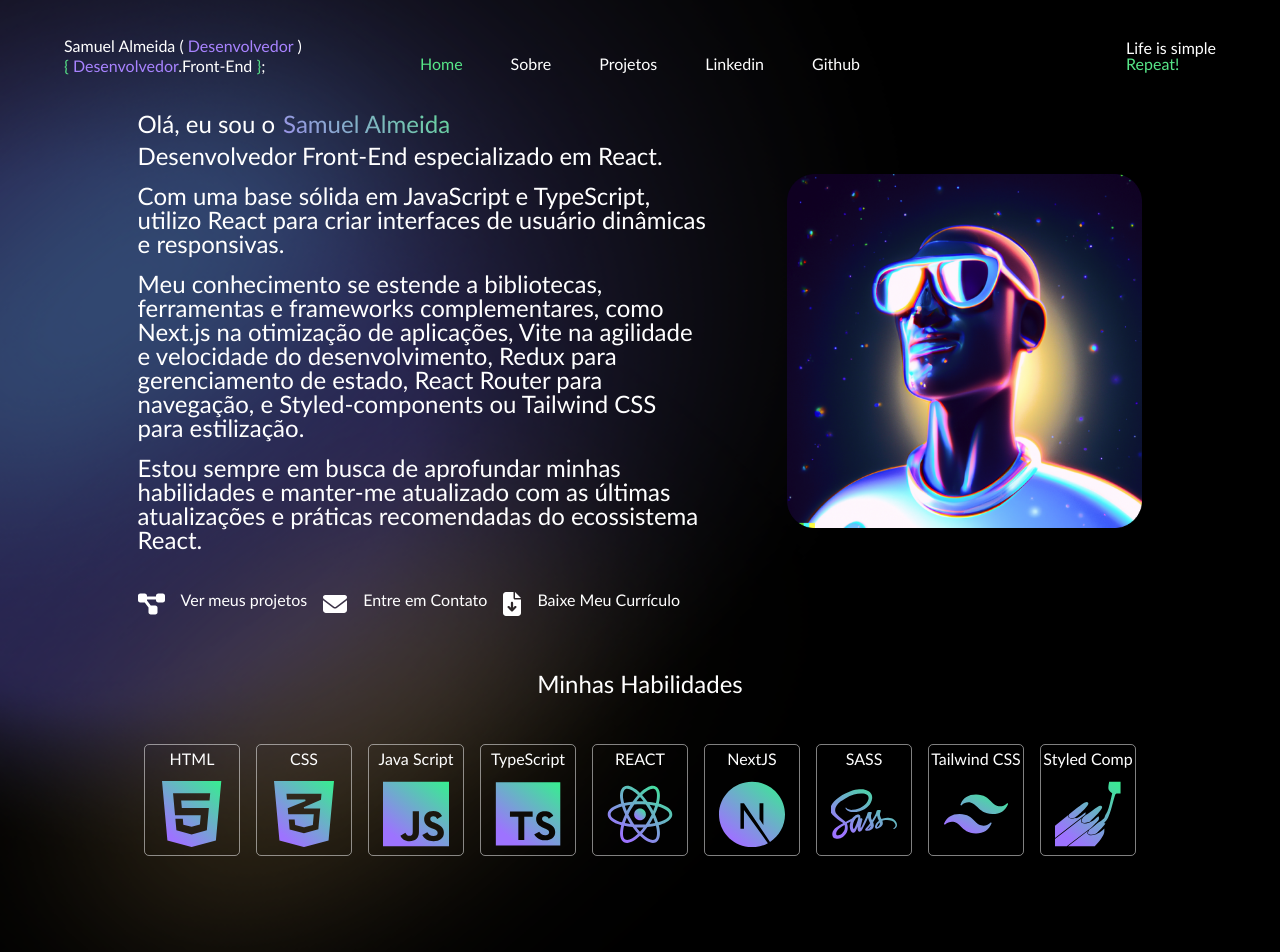
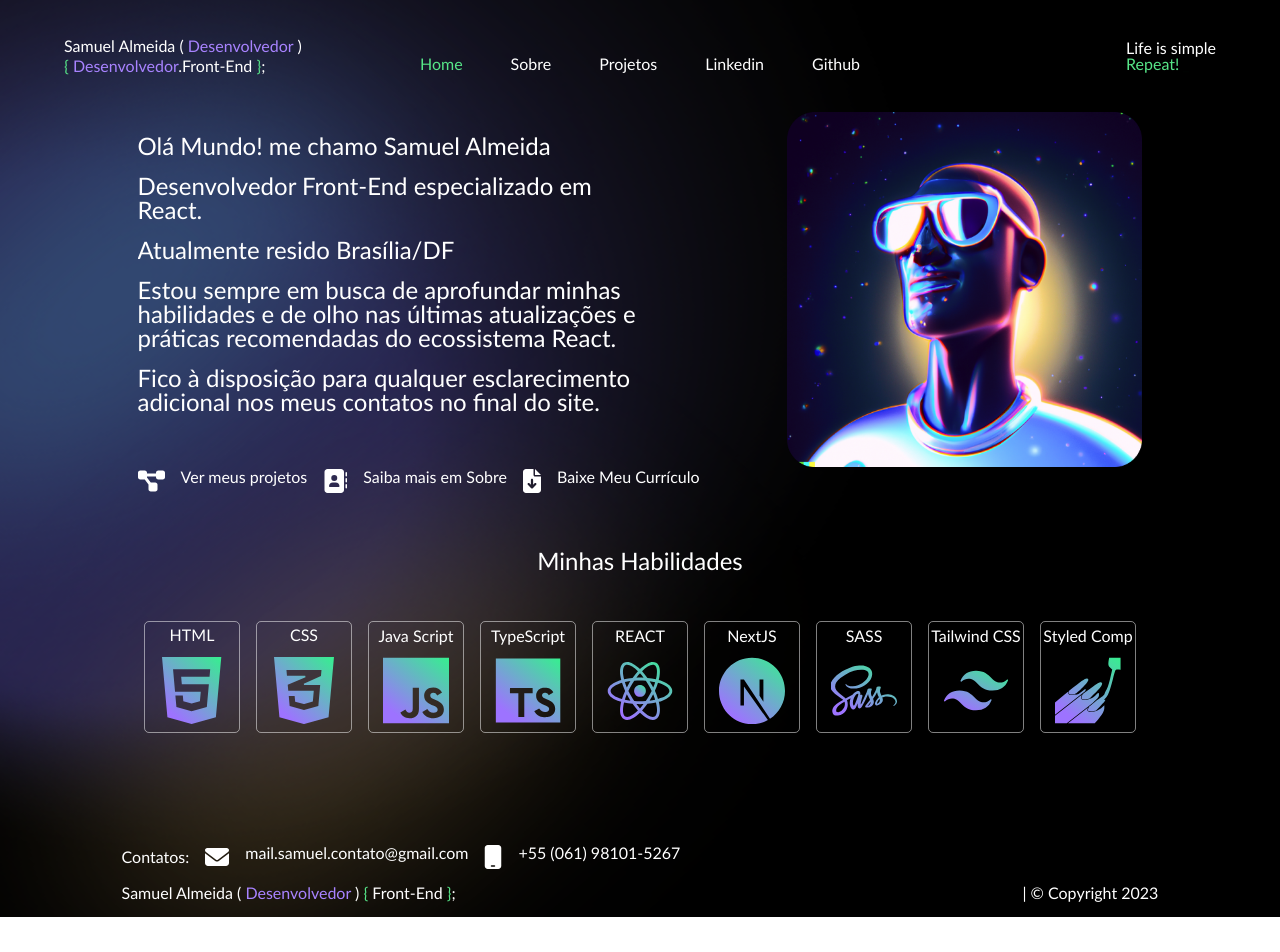
Before and after one commit to SamuelWSGIT/Portfolio, a React (Vite) app: page / in a window 1280 px wide. Shown: the top 952 px of the page. After the commit the page ends 917 px from the top, so only its background shows below. Built offline with nearby package versions, Linux system fonts and the light colour scheme; no server answers.

Commit message:
att upgrade

```diff
--- a/src/components/AnimacaoRotas/index.jsx
+++ b/src/components/AnimacaoRotas/index.jsx
@@ -1,7 +1,6 @@
 import { Route, Routes, useLocation } from "react-router-dom";
 import Home from "../../pages/Home";
 import Sobre from "../../pages/Sobre";
-import Contato from "../../pages/Contato";
 import Projeto from "../../pages/Projeto";
 
 import { AnimatePresence } from 'framer-motion'
@@ -14,7 +13,6 @@ export default function AnimacaoRotas() {
             <Routes location={location} key={location.pathname}>
                 <Route path='/' element={<Home />} />
                 <Route path='sobre' element={<Sobre />} />
-                <Route path='contato' element={<Contato />} />
                 <Route path='projeto' element={<Projeto />} />
             </Routes>
         </AnimatePresence>
--- a/src/components/Cabecalho/Banner/BannerTexto/index.jsx
+++ b/src/components/Cabecalho/Banner/BannerTexto/index.jsx
@@ -6,12 +6,13 @@ export default function BannerTexto() {
         <BannerTextoContainer>
             <>
             <ul>
-                <Inicio>Olá, eu sou o <AnimacaoColorida forma="ativo">Samuel Almeida</AnimacaoColorida></Inicio>
-                <li>Desenvolvedor Front-End especializado em <span>React</span>.</li>
-                <li>Com uma base sólida em JavaScript e TypeScript, utilizo React para criar interfaces de usuário dinâmicas e responsivas.</li>
-                <li>Meu conhecimento se estende a bibliotecas, ferramentas e frameworks complementares, como Next.js na otimização de aplicações, Vite na agilidade e velocidade do desenvolvimento, Redux para gerenciamento de estado, React Router para navegação, e Styled-components ou Tailwind CSS para estilização.</li>
-                <li>Estou sempre em busca de aprofundar minhas habilidades e manter-me atualizado com as últimas atualizações e práticas recomendadas do ecossistema React.</li>
-            </ul></>
+                <li>Olá Mundo! me chamo Samuel Almeida</li>
+                <li>Desenvolvedor Front-End especializado em React.</li>
+                <li>Atualmente resido Brasília/DF</li>
+                <li>Estou sempre em busca de aprofundar minhas habilidades e de olho nas últimas atualizações e práticas recomendadas do ecossistema React.</li>
+                <li>Fico à disposição para qualquer esclarecimento adicional nos meus contatos no final do site. </li>
+            </ul>
+            </>
         </BannerTextoContainer>
     )
 }
--- a/src/components/Cabecalho/Banner/BannerTexto/styled.jsx
+++ b/src/components/Cabecalho/Banner/BannerTexto/styled.jsx
@@ -1,7 +1,7 @@
 import styled from 'styled-components';
 
 export const BannerTextoContainer = styled.div`
-    width: 90%;
+    width: 80%;
     max-width: 50rem;
     color: var(--color-text);
     font-size: x-large;
--- a/src/components/Cabecalho/Banner/index.jsx
+++ b/src/components/Cabecalho/Banner/index.jsx
@@ -4,12 +4,12 @@ import BannerTexto from "./BannerTexto";
 import LinkTexto from "../../LinkTexto";
 import AnimacaoColorida from "../../AnimacaoColorida";
 import Revelar from "../../Revelar";
-import { faProjectDiagram, faEnvelope, faFileDownload } from "@fortawesome/free-solid-svg-icons";
+import { faProjectDiagram, faFileDownload, faAddressBook } from "@fortawesome/free-solid-svg-icons";
 
 export default function Banner() {
     const links = [
         { local: "projeto", text: "Ver meus projetos", icon: faProjectDiagram },
-        { local: "contato", text: "Entre em Contato", icon: faEnvelope },
+        { local: "sobre", text: "Saiba mais em Sobre", icon: faAddressBook },
         { local: "/curriculo.pdf", text: "Baixe Meu Currículo", icon: faFileDownload, download: "curriculo.pdf" }
     ];
 
--- a/src/components/Cabecalho/SecaoSuperior/Navegacao/index.jsx
+++ b/src/components/Cabecalho/SecaoSuperior/Navegacao/index.jsx
@@ -1,4 +1,4 @@
-import { useState } from 'react';
+import { useState, useEffect } from 'react';
 import { NavLink } from "react-router-dom";
 import { BotaoMobile, ItemNavegacao, Nave, NaveStatica, NavegacaoContainer } from "./styled";
 import AnimacaoColorida from "../../../AnimacaoColorida";
@@ -43,8 +43,27 @@ export default function Navegacao() {
         setMenuAberto(prev => !prev);
     };
 
+    // Fecha o menu sempre que o site carregar
+    useEffect(() => {
+        setMenuAberto(false);
+    }, []);
+
+    // Fecha o menu quando o usuário clica fora dele
+    useEffect(() => {
+        const handleClickOutside = (event) => {
+            if (!event.target.closest('.menu-container')) {
+                setMenuAberto(false);
+            }
+        };
+
+        document.addEventListener('click', handleClickOutside);
+        return () => {
+            document.removeEventListener('click', handleClickOutside);
+        };
+    }, []);
+
     return (
-        <NavegacaoContainer>
+        <NavegacaoContainer className="menu-container">
             <BotaoMobile onClick={toggleMenu}>Menu</BotaoMobile>
             <Nave $menuAberto={menuAberto}>
                 {nav}
--- a/src/components/Rodape/index.jsx
+++ b/src/components/Rodape/index.jsx
@@ -1,10 +1,39 @@
-import { RodapeContainer } from "./styled";
+import React from 'react';
+import { faEnvelope, faMobileAndroid } from "@fortawesome/free-solid-svg-icons";
+import LinkTexto from "../../components/LinkTexto";
+import AnimacaoColorida from "../../components/AnimacaoColorida";
+import { RodapeContainer, ContatoContainer, RodapeInfo } from "./styled";
 
 export default function Rodape() {
-    return (
-        <RodapeContainer>
-            <p>Samuel Almeida &#40; <span>Desenvolvedor</span> &#41; <span>&#123;</span> Front-End <span>&#125;</span>;</p>
-            <p>&#124; &#169; Copyright 2023</p>
-        </RodapeContainer>
-    )
+  const contatos = [
+    {
+      href: "mailto:mail.samuel.contato@gmail.com",
+      text: "mail.samuel.contato@gmail.com",
+      icon: faEnvelope // Ícone para o e-mail
+    },
+    {
+      href: "https://wa.me/55061981015267",
+      text: "+55 (061) 98101-5267",
+      icon: faMobileAndroid // Ícone para o telefone
+    }
+  ];
+
+  return (
+    <RodapeContainer>
+      <ContatoContainer>
+        <h3>Contatos:</h3>
+        {contatos.map((contato, index) => (
+          <LinkTexto key={index} local={contato.href} icon={contato.icon}>
+            <AnimacaoColorida>
+              {contato.text}
+            </AnimacaoColorida>
+          </LinkTexto>
+        ))}
+      </ContatoContainer>
+      <RodapeInfo>
+      <p>Samuel Almeida &#40; <span>Desenvolvedor</span> &#41; <span>&#123;</span> Front-End <span>&#125;</span>;</p>
+      <p>&#124; &#169; Copyright 2023</p>
+      </RodapeInfo>
+  </RodapeContainer>
+  );
 }
--- a/src/components/Rodape/styled.jsx
+++ b/src/components/Rodape/styled.jsx
@@ -3,10 +3,12 @@ import styled from 'styled-components';
 export const RodapeContainer = styled.footer`
   bottom: 0;
   margin-top: 5rem;
-  height: 2rem;
+  height: fit-content;
   width: 90%;
+  gap: 1rem;
   display: flex;
   justify-content: space-between;
+  flex-direction: column;
   align-items: center;
   @media screen and (max-width: 600px) {
     width: 95vw;
@@ -26,3 +28,18 @@ export const RodapeContainer = styled.footer`
     color: var(--color-secondary);
   }
 `;
+
+
+export const RodapeInfo = styled.div`
+  display: flex;
+  width: 100%;
+  justify-content: space-between;
+`
+
+export const ContatoContainer = styled.div`
+    width: 100%;
+    display: flex;
+    flex-direction: row;
+    align-items: center;
+    gap: 1rem;
+`;
--- a/src/pages/Contato/index.jsx
+++ /dev/null
@@ -1,39 +0,0 @@
-import React from 'react';
-import { faEnvelope, faMobileAndroid } from "@fortawesome/free-solid-svg-icons";
-import LinkTexto from "../../components/LinkTexto";
-import AnimacaoColorida from "../../components/AnimacaoColorida";
-import { ContatoContainer } from "./styled";
-import { motion } from "framer-motion";
-
-export default function Contato() {
-  const contatos = [
-    {
-      href: "mailto:mail.samuel.contato@gmail.com",
-      text: "mail.samuel.contato@gmail.com",
-      icon: faEnvelope // Ícone para o e-mail
-    },
-    {
-      href: "https://wa.me/55061981015267",
-      text: "+55 (061) 98101-5267",
-      icon: faMobileAndroid // Ícone para o telefone
-    }
-  ];
-
-  return (
-    <motion.div
-      initial={{ opacity: 0 }}
-      animate={{ opacity: 1 }}
-      transition={{ duration: 0.7 }}
-    >
-      <ContatoContainer>
-        {contatos.map((contato, index) => (
-          <LinkTexto key={index} local={contato.href} icon={contato.icon}>
-            <AnimacaoColorida>
-              {contato.text}
-            </AnimacaoColorida>
-          </LinkTexto>
-        ))}
-      </ContatoContainer>
-    </motion.div>
-  );
-}
--- a/src/pages/Contato/styled.jsx
+++ /dev/null
@@ -1,8 +0,0 @@
-import { styled } from 'styled-components'
-
-export const ContatoContainer = styled.div`
-    display: flex;
-    flex-direction: column;
-    align-items: center;
-    gap: 1rem;
-`;
```
